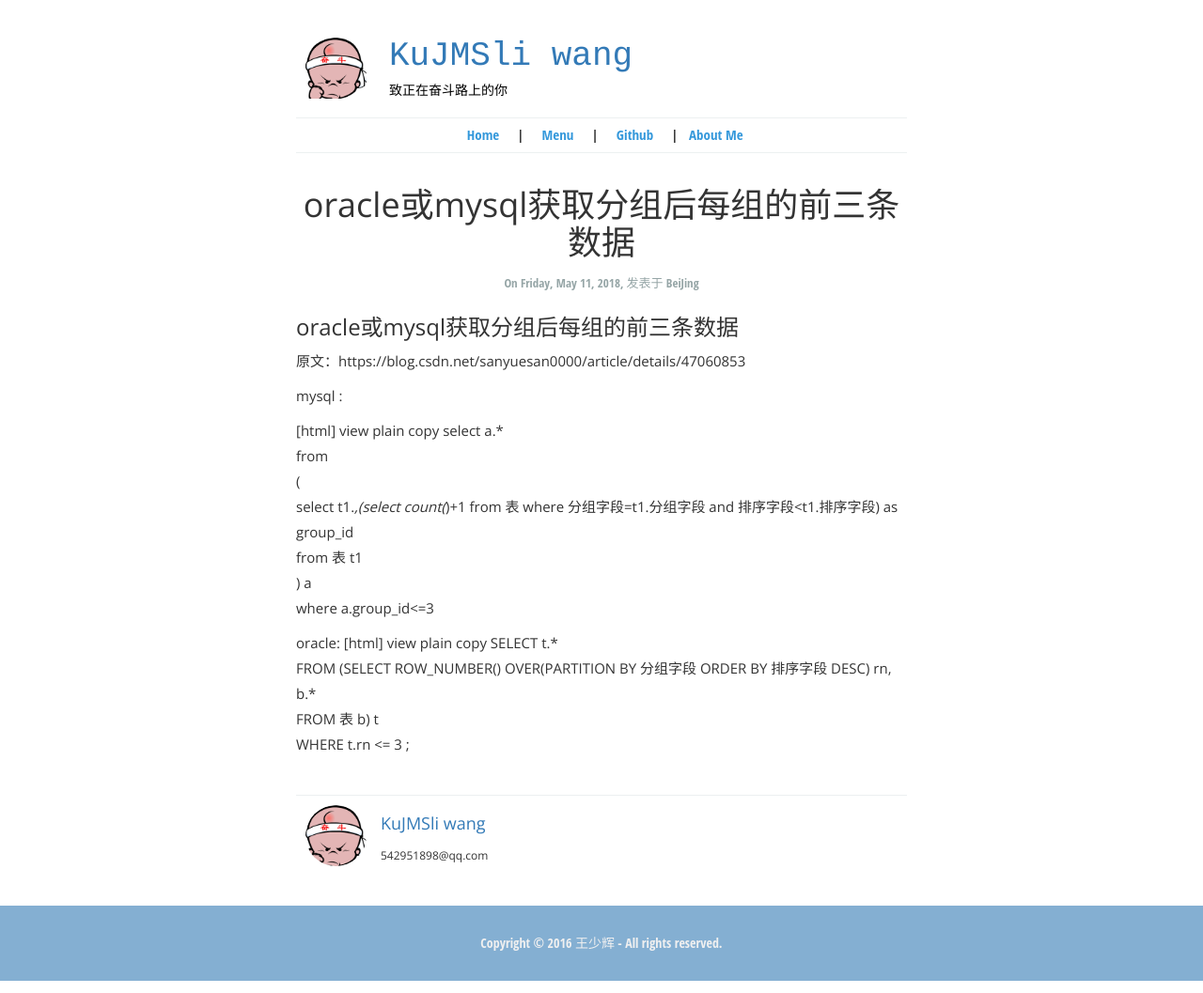
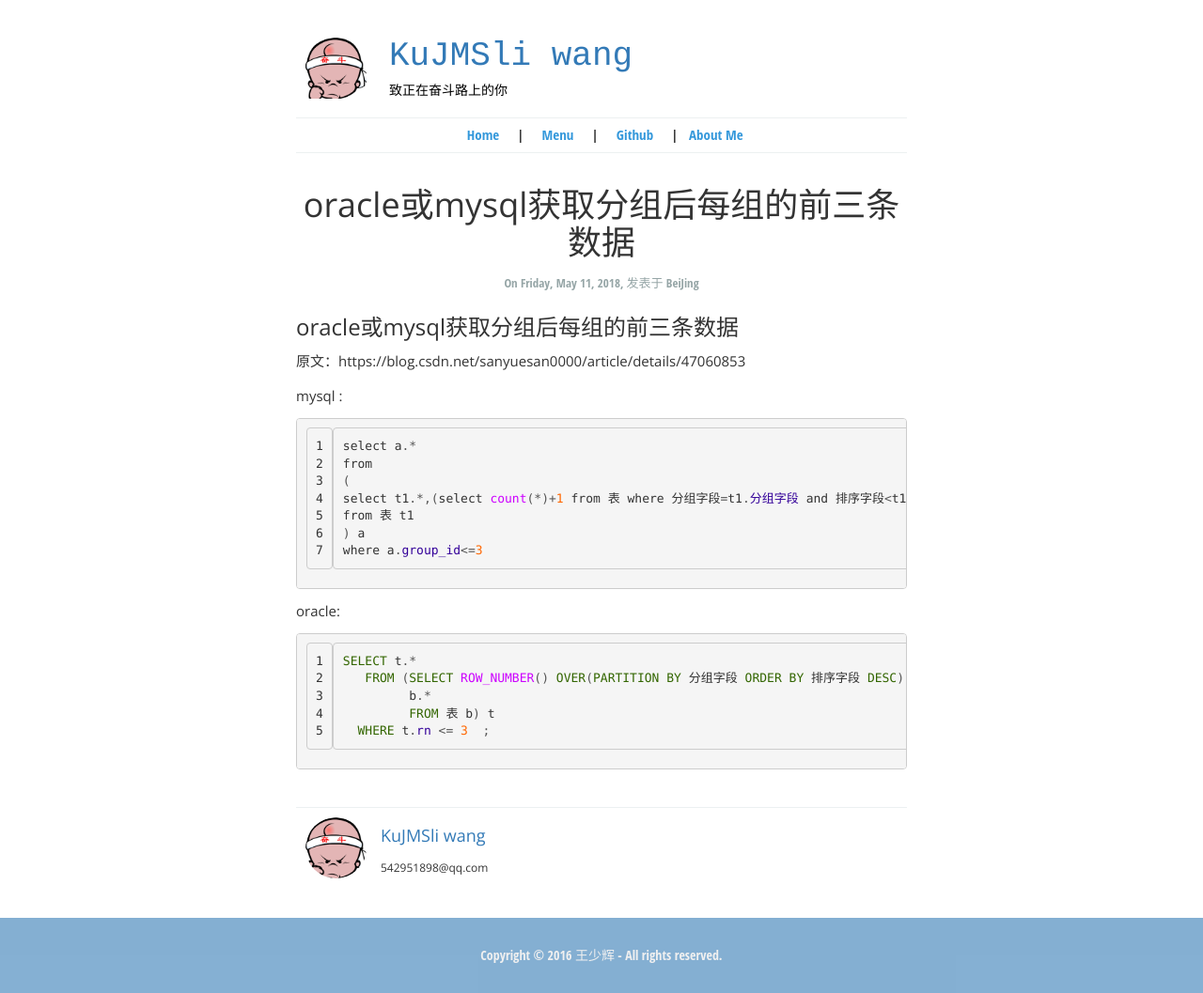
Before and after one commit to KuJMSliwang/KuJMSliwang.github.io, a Jekyll site: the page built from _posts/2018-05-11-Getting-Started.md, in a window 1280 px wide. Shown: the whole page at 94% size. Built offline with Jekyll 4.4.1, drawn with Linux system fonts in a browser that asks for light colours.

Commit message:
分组查询

````diff
--- a/_posts/2018-05-11-Getting-Started.md
+++ b/_posts/2018-05-11-Getting-Started.md
@@ -11,8 +11,7 @@
 原文：https://blog.csdn.net/sanyuesan0000/article/details/47060853
 
 mysql :
-
-[html] view plain copy
+```java
 select a.*
 from
 (
@@ -20,11 +19,12 @@ select t1.*,(select count(*)+1 from 表 where 分组字段=t1.分组字段 and
 from 表 t1
 ) a
 where a.group_id<=3
-
+```
 oracle:
-[html] view plain copy
+```java
 SELECT t.*
    FROM (SELECT ROW_NUMBER() OVER(PARTITION BY 分组字段 ORDER BY 排序字段 DESC) rn,
          b.*
          FROM 表 b) t
   WHERE t.rn <= 3  ;
+```
````
